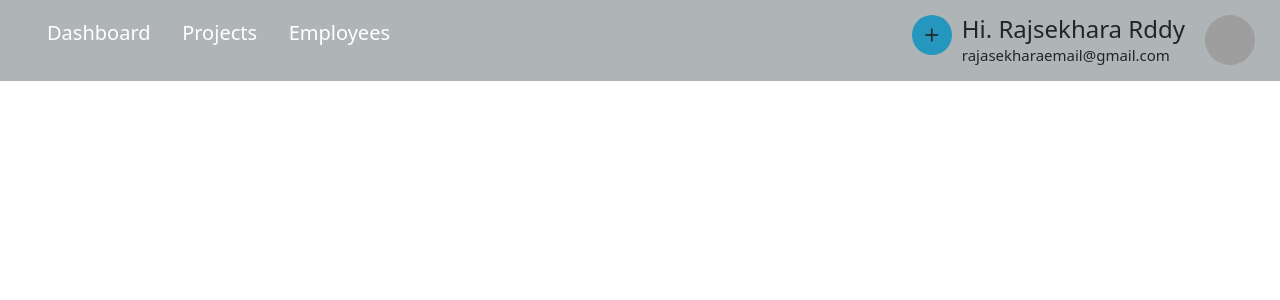
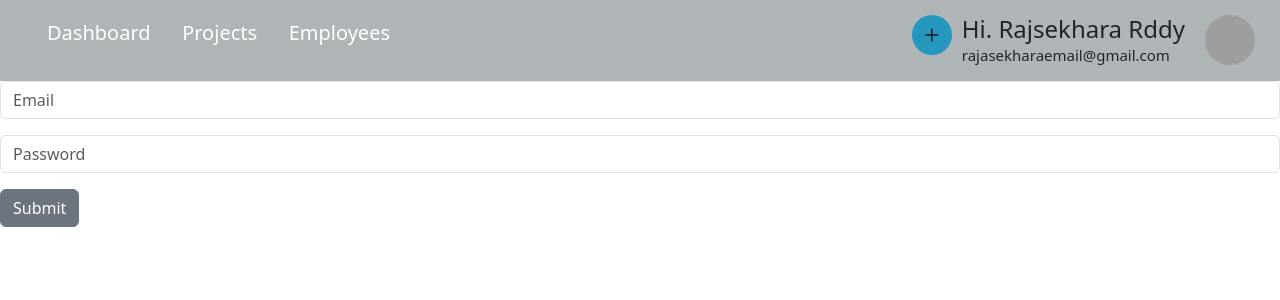
Before and after one commit to rajasekhara-rb/admin-dashboard-frontend, a React (Create React App) app: page /signin in a window 1280 px wide. Shown: the top 300 px of the page. Built offline with nearby package versions, Linux system fonts and the light colour scheme; grey boxes are pictures that could not be loaded.

Commit message:
added sign in

```diff
--- a/src/App.js
+++ b/src/App.js
@@ -1,6 +1,6 @@
-import React from 'react';
+import React, { useState } from 'react';
 import './App.css';
-import { BrowserRouter as Router, Routes, Route } from 'react-router-dom';
+import { BrowserRouter as Router, Routes, Route, useNavigate } from 'react-router-dom';
 import Projects from './components/projects/projects';
 import Dashboard from './components/dashboard/Dashboard';
 import Navbar from './components/navbar/navbar';
@@ -10,22 +10,35 @@ import 'bootstrap/dist/css/bootstrap.min.css';
 import EmployeesPage from './components/employees/EmployeesPage';
 import Employees from './components/employees/Employees';
 import CreateEmployees from './components/employees/createEmployees';
+import Signin from './components/Signin';
 
 function App() {
+  // const navigate = useNavigate();
+  const [isLoggedIn, setIsLoggedIn] = useState(localStorage.getItem("jwt"))
+  // const token = localStorage.getItem("jwt");
+  // if (!token) {
+  //   setIsLoggedIn(false)
+  //   // navigate("/signin")
+  // } else {
+  //   setIsLoggedIn(true)
+  //   // navigate("/")
+  // }
+
   return (
     <>
       <Router>
         <Navbar />
         <Routes>
-          <Route path='/' element={<Dashboard />} />
+          <Route path='/signin' element={<Signin />} />
+          <Route path='/' element={<Dashboard isLoggedIn={isLoggedIn} setIsLoggedIn={setIsLoggedIn}/>} />
           <Route path='/projects' element={<ProjectsPage />}>
             <Route path='myprojects' element={<Projects />} />
             {/* <Route path='project/:id' element={<Projects />} /> */}
             <Route path='new' element={<CreateProject />} />
           </Route>
           <Route path='/employees' element={<EmployeesPage />}>
-            <Route path='employees' element={<Employees/>}/>
-            <Route path='new' element={<CreateEmployees/>}/>
+            <Route path='employees' element={<Employees />} />
+            <Route path='new' element={<CreateEmployees />} />
           </Route>
         </Routes>
       </Router>
--- a/src/components/Signin.js
+++ b/src/components/Signin.js
@@ -1,9 +1,59 @@
-import React from "react";
+import React, { useState } from "react";
+import { Button, Form, FormGroup, Input, Label } from "reactstrap";
 
 const Signin = () => {
+
+    const [userData, setUserData] = useState({});
+
+    // http://localhost:9020/projects/
+    const handleChange = (e) => {
+        const { name, value } = e.target;
+        setUserData({ ...userData, [name]: value })
+    }
+
+    const handleSubmit = async (e) => {
+        e.preventDefault()
+    }
+
     return (
         <>
-            Signin
+            <Form>
+                <FormGroup>
+                    <Label
+                        for="exampleEmail"
+                        hidden
+                    >
+                        Email
+                    </Label>
+                    <Input
+                        id="exampleEmail"
+                        name="email"
+                        placeholder="Email"
+                        type="email"
+                        onChange={handleChange}
+                    />
+                </FormGroup>
+                {' '}
+                <FormGroup>
+                    <Label
+                        for="examplePassword"
+                        hidden
+                    >
+                        Password
+                    </Label>
+                    <Input
+                        id="examplePassword"
+                        name="password"
+                        placeholder="Password"
+                        type="password"
+                        onChange={handleChange}
+                    />
+                </FormGroup>
+                {' '}
+                <Button>
+                    Submit
+                </Button>
+            </Form>
         </>
     )
 }
--- a/src/components/dashboard/Dashboard.js
+++ b/src/components/dashboard/Dashboard.js
@@ -1,6 +1,16 @@
-import React from "react";
+import React, { useEffect } from "react";
+import { useNavigate } from "react-router-dom";
 
-const Dashboard = () => {
+const Dashboard = ({isLoggedIn, setIsLoggedIn}) => {
+
+    const navigate = useNavigate();
+    useEffect(() => {
+        if (!isLoggedIn) {
+            navigate("/signin")
+        } else {
+            navigate("/")
+        }
+    }, [isLoggedIn, navigate])
     return (
         <>
             Dashboard
--- a/src/components/projects/Projects.js
+++ b/src/components/projects/Projects.js
@@ -1,16 +1,19 @@
 import axios from "axios";
-import React, { useState } from "react";
+import React, { useEffect, useState } from "react";
 import { Card, CardBody, CardSubtitle, CardText, CardTitle } from "reactstrap";
 
-const Projects = async () => {
+const Projects = () => {
 
     const [projectsArr, setProjectsArr] = useState([]);
     // console.log(projectsArr)
+    const token = localStorage.getItem("jwt-token");
 
+    useEffect(() => {
+        const getData = async () => {
             try {
                 await axios.get("http://localhost:9020/projects/", {
                     headers: {
-                Authorization: "Bearer eyJhbGciOiJIUzI1NiIsInR5cCI6IkpXVCJ9.eyJlbWFpbCI6InJlZGR5QGdtYWlsLmNvbSIsImlkIjoiNjRiM2FkNTdlYTA0OWI4NzFlOTczZTllIiwiaWF0IjoxNjg5NTAwNTA5fQ.zdKjgzbtADh4wSV6HzJQa_NNlq82jDyBfYY4ff-S5IY"
+                        Authorization: `Bearer ${token}`
                     }
                 })
                     .then((resp) => {
@@ -19,20 +22,30 @@ const Projects = async () => {
             } catch (error) {
                 console.log(error)
             }
+        }
+
+        getData()
+    },[token])
+
+    // useEffect(() => {
+    // },[])
+
 
 
     return (
         <>
             <div>
-                {projectsArr.map((project) => {
+                {projectsArr.map(project => {
+                    return (
                         <Card
                             style={{
                                 width: '18rem'
                             }}
+                            key={[project._id]}
                         >
                             <CardBody>
                                 <CardTitle tag="h5">
-                                {project.name}
+                                    {project.projectName}
                                 </CardTitle>
                                 <CardSubtitle
                                     className="mb-2 text-muted"
@@ -45,6 +58,7 @@ const Projects = async () => {
                                 </CardText>
                             </CardBody>
                         </Card>
+                    )
                 })}
             </div>
 
```
Lines whose indentation alone changed are shown as unchanged.
